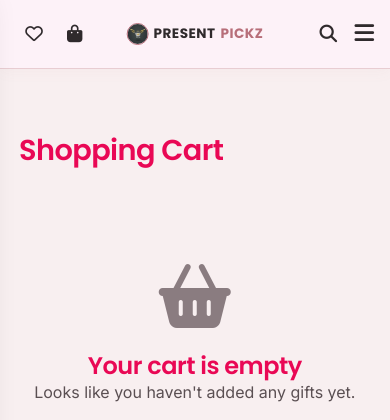
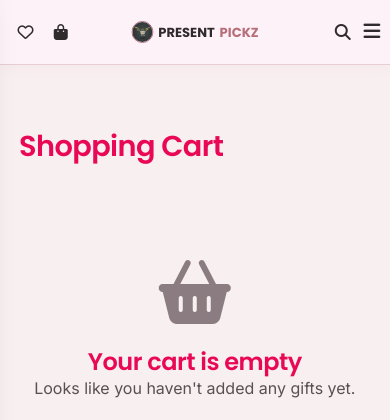
Before and after one commit to presentpickz/PresentPickz, a Django app: page /cart/ in a window 390 px wide. Shown: the top 420 px of the page. Run offline with Django 5.2, Linux system fonts and the light colour scheme.

Commit message:
fix: mobile navbar logo cutoff and hero section responsiveness for 364px+ screens

```diff
--- a/core/static/css/style.css
+++ b/core/static/css/style.css
@@ -1216,6 +1216,7 @@ ul {
         margin: 0;
         white-space: nowrap;
         letter-spacing: 1px;
+        overflow: hidden;
     }
 
     .logo-img {
@@ -1473,12 +1474,37 @@ ul {
     }
 }
 
-/* Small Screen Protection (iPhone SE, narrower devices) */
-@media (max-width: 400px) {
+/* Small-Medium Screen Protection (up to 420px devices like 364px, 375px, 390px) */
+@media (max-width: 420px) {
+    .nav-container {
+        padding: 0 0.6rem !important;
+    }
+
+    .nav-left {
+        gap: 0.3rem !important;
+        min-width: 50px !important;
+    }
+
+    .nav-right {
+        gap: 0.2rem !important;
+        min-width: 50px !important;
+    }
+
+    .icon-btn {
+        width: 32px !important;
+        height: 32px !important;
+        font-size: 1rem !important;
+    }
+
+    .menu-toggle {
+        font-size: 1.2rem !important;
+    }
+
     .logo {
-        font-size: 0.85rem !important;
-        letter-spacing: 0.5px !important;
+        font-size: 0.82rem !important;
+        letter-spacing: 0px !important;
         gap: 0.3rem !important;
+        max-width: calc(100% - 120px) !important;
     }
 
     .logo-img {
@@ -1488,16 +1514,34 @@ ul {
 
     .logo-text,
     .logo-highlight {
-        font-size: 0.85rem !important;
+        font-size: 0.82rem !important;
     }
 }
 
 /* Tiny Screen Protection (iPhone SE, etc) */
-@media (max-width: 320px) {
+@media (max-width: 340px) {
     .products-grid {
         grid-template-columns: 1fr !important;
     }
 
+    .logo {
+        font-size: 0.75rem !important;
+        gap: 0.2rem !important;
+    }
+
+    .logo-img {
+        width: 20px !important;
+        height: 20px !important;
+    }
+
+    .logo-text,
+    .logo-highlight {
+        font-size: 0.75rem !important;
+    }
+}
+
+/* Ultra-tiny Screen Protection */
+@media (max-width: 300px) {
     .logo-text {
         display: none !important;
     }
```
Also changed, not shown: 2 other files.
